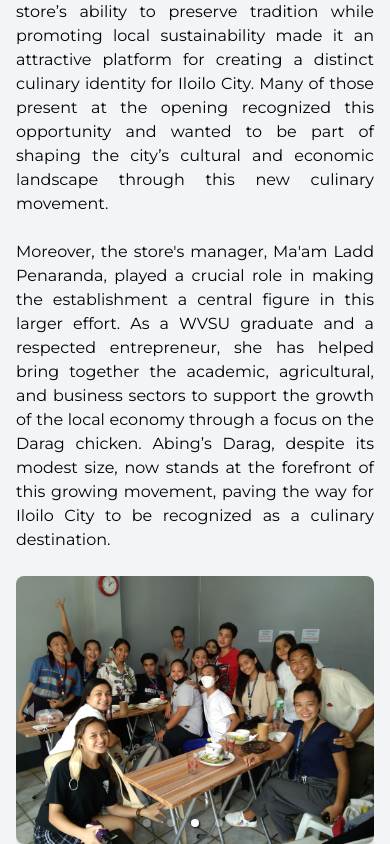
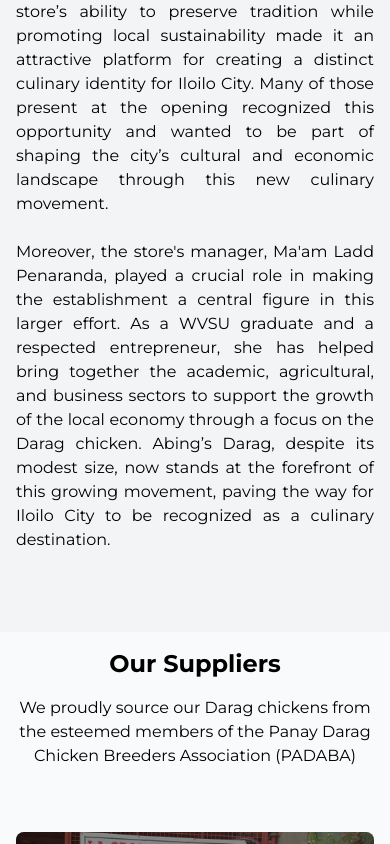
Before and after one commit to Rejeno/abings-darag, a Next.js app: page / in a window 390 px wide. Shown: the part 7706-8550 px from the top of the page. Built offline with nearby package versions, Linux system fonts and the light colour scheme.

Commit message:
Deleted redundant codes

```diff
--- a/app/page.tsx
+++ b/app/page.tsx
@@ -324,7 +324,7 @@ const HomePage: FC = () => {
             >
               <div>
                 <Image
-                  src="/images/store.jpg"
+                  src="/images/store2.jpg"
                   alt="Darag Chicken Breeding"
                   layout="responsive"
                   width={800}
@@ -334,7 +334,7 @@ const HomePage: FC = () => {
               </div>
               <div>
                 <Image
-                  src="/images/store2.jpg"
+                  src="/images/image2.jpg"
                   alt="Darag Chicken Preparation"
                   layout="responsive"
                   width={800}
@@ -375,6 +375,16 @@ const HomePage: FC = () => {
               showArrows
               swipeable={!isMobile}
             >
+              <div>
+                <Image
+                  src="/images/Image10.jpg"
+                  alt="Abing's Darag Farm"
+                  layout="responsive"
+                  width={800}
+                  height={600}
+                  className="rounded-lg shadow-lg object-cover"
+                />
+              </div>
               <div>
                 <Image
                   src="/images/Image3.jpg"
@@ -425,6 +435,7 @@ const HomePage: FC = () => {
                   className="rounded-lg shadow-lg object-cover"
                 />
               </div>
+
             </Carousel>
           </div>
         {/* Description Text */}
@@ -439,72 +450,6 @@ const HomePage: FC = () => {
             Moreover, the store&apos;s manager, Ma&apos;am Ladd Penaranda, played a crucial role in making the establishment a central figure in this larger effort. As a WVSU graduate and a respected entrepreneur, she has helped bring together the academic, agricultural, and business sectors to support the growth of the local economy through a focus on the Darag chicken. Abing’s Darag, despite its modest size, now stands at the forefront of this growing movement, paving the way for Iloilo City to be recognized as a culinary destination.
           </p>
         </div>
-
-        {/* Image Carousel */}
-        <div className="md:hidden md:flex-1 mt-6 sm:mt-24">
-                <Carousel
-                  showThumbs={false}
-                  infiniteLoop
-                  useKeyboardArrows={false}
-                  autoPlay
-                  dynamicHeight={false} // Prevent dynamic height adjustments
-                  showStatus={false}
-                  showIndicators
-                  showArrows
-                  swipeable={!isMobile}
-                >
-                  <div>
-                    <Image
-                      src="/images/Image3.jpg"
-                      alt="Darag Chicken Preparation"
-                      layout="responsive"
-                      width={800}
-                      height={600}
-                      className="rounded-lg shadow-lg object-cover"
-                    />
-                  </div>
-                  <div>
-                    <Image
-                      src="/images/Image4.jpg"
-                      alt="Abing's Darag Farm"
-                      layout="responsive"
-                      width={800}
-                      height={600}
-                      className="rounded-lg shadow-lg object-cover"
-                    />
-                  </div>
-                  <div>
-                    <Image
-                      src="/images/Image5.jpg"
-                      alt="Abing's Darag Farm"
-                      layout="responsive"
-                      width={800}
-                      height={600}
-                      className="rounded-lg shadow-lg object-cover"
-                    />
-                  </div>
-                  <div>
-                    <Image
-                      src="/images/Image6.jpg"
-                      alt="Abing's Darag Farm"
-                      layout="responsive"
-                      width={800}
-                      height={600}
-                      className="rounded-lg shadow-lg object-cover"
-                    />
-                  </div>
-                  <div>
-                    <Image
-                      src="/images/Image8.jpg"
-                      alt="Abing's Darag Farm"
-                      layout="responsive"
-                      width={800}
-                      height={600}
-                      className="rounded-lg shadow-lg object-cover"
-                    />
-                  </div>
-                </Carousel>
-              </div>
       </div>
     </section>
 
```
